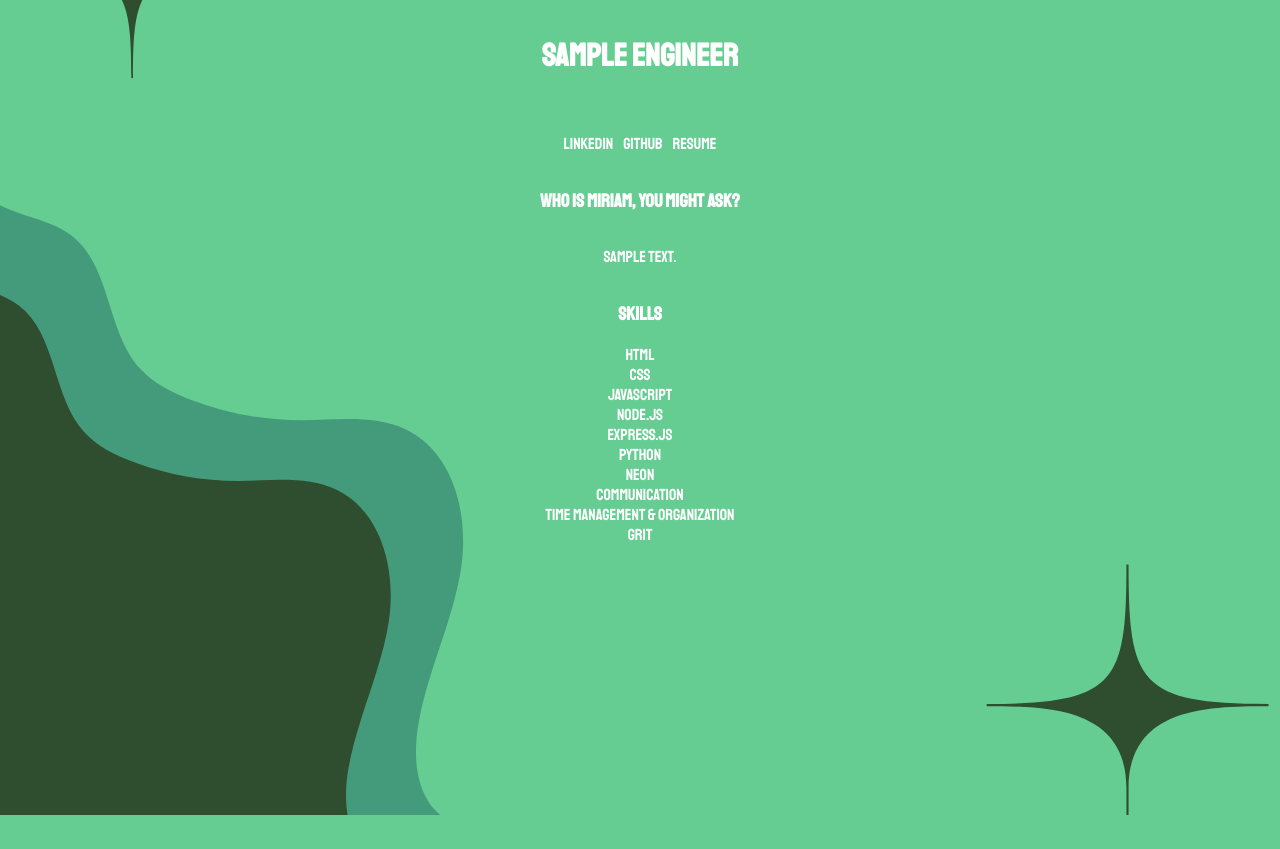
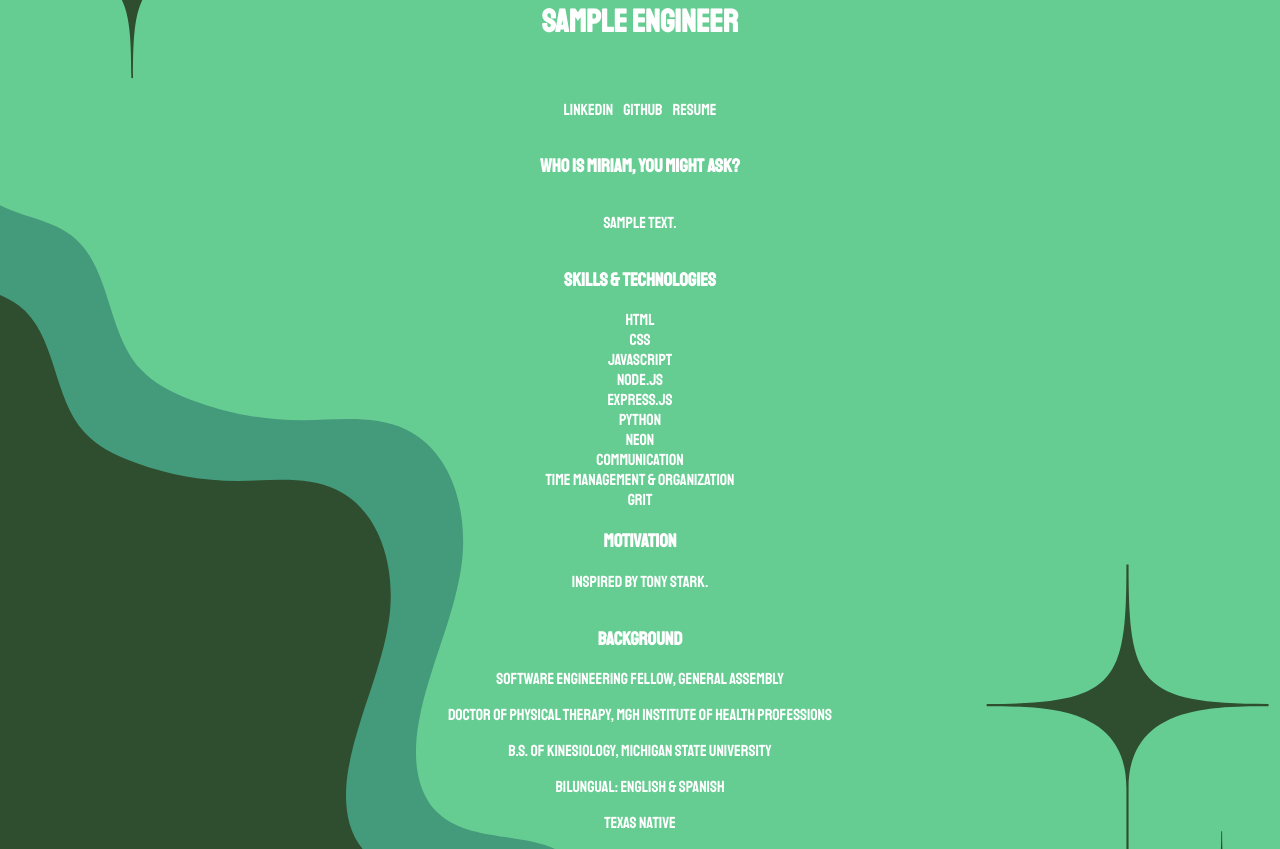
Before and after one commit to maviles7/miriam_assembled, a Django app: page /about/ in a window 1280 px wide. Shown: the part 45-894 px from the top of the page. Before the commit the page ends 860 px from the top, so only its background shows below. Run offline with Django 5.2, Linux system fonts and the light colour scheme; tables that the repository leaves empty hold one stand-in row (values such as "Sample post").

Commit message:
about page

```diff
--- a/main_app/static/css/base.css
+++ b/main_app/static/css/base.css
@@ -59,6 +59,7 @@ main {
   align-items: center;
   align-content: center;
   margin-top: 60px;
+  height: 100vh;
 }
 
 form {
--- a/main_app/templates/about.html
+++ b/main_app/templates/about.html
@@ -13,7 +13,7 @@
         <h3>Who is Miriam, you might ask?</h3>
         <p>{{ info.bio }}</p>
         <div class="skills">
-            <h3>Skills</h3>
+            <h3>Skills & Technologies</h3>
             <ul>
                 <li>HTML</li>
                 <li>CSS</li>
@@ -27,6 +27,18 @@
                 <li>Grit</li>
             </ul>
         </div>
+        <div class="motivation">
+            <h3>Motivation</h3>
+            <p>Inspired by Tony Stark.</p>
+        </div>
+        <div class="background">
+            <h3>Background</h3>
+            <p>Software Engineering Fellow, General Assembly</p>
+            <p>Doctor of Physical Therapy, MGH Institute of Health Professions</p>
+            <p>B.S. of Kinesiology, Michigan State University</p>
+            <p>Bilungual: English & Spanish</p>
+            <p>Texas Native</p>
+        </div>
     </div>
     {% endfor %}
 
```
